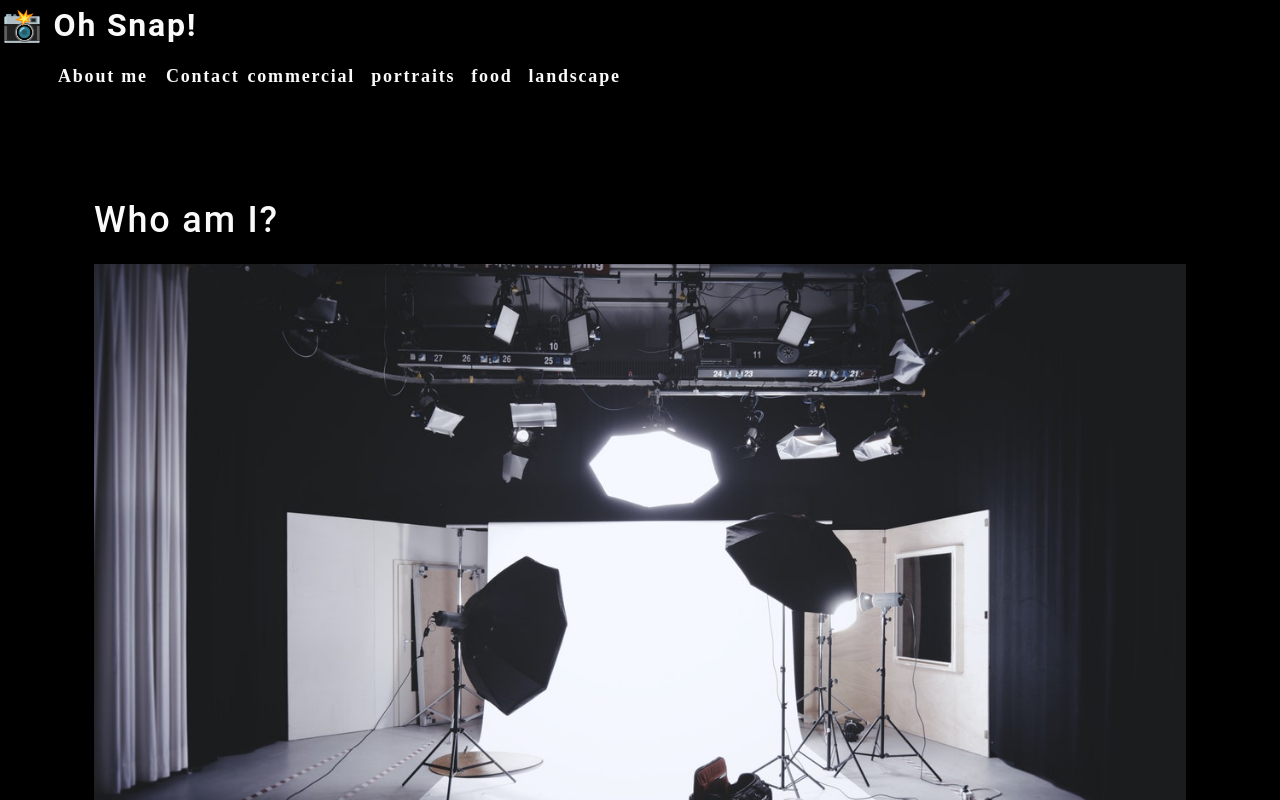
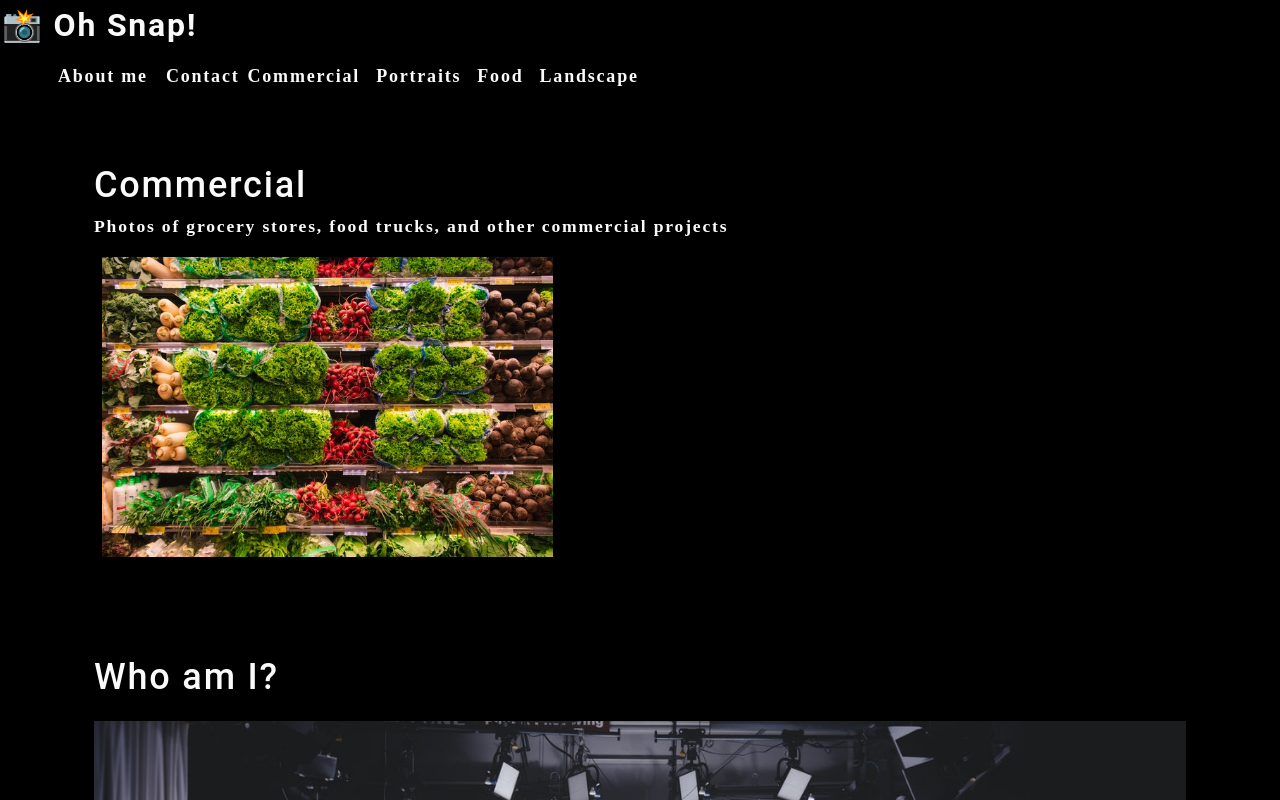
Before and after one commit to SamsonGee/photo-port, a React (Create React App) app: page / in a window 1280 px wide. Shown: the top 800 px of the page. Built offline with nearby package versions, Linux system fonts and the light colour scheme.

Commit message:
ok let's get this

```diff
--- a/src/App.js
+++ b/src/App.js
@@ -1,12 +1,15 @@
 import React from 'react';
 import Nav from './components/Nav'
 import About from './components/About';
+import Gallery from "./components/Gallery";
+
 
 function App() {
   return (
     <div>
       <Nav></Nav>
       <main>
+        <Gallery></Gallery>
         <About></About>
       </main>
     </div>
--- /dev/null
+++ b/src/components/Gallery/index.js
@@ -0,0 +1,25 @@
+import React from 'react';
+import { capitalizeFirstLetter } from '../../utils/helpers';
+import photo from '../../assets/small/commercial/0.jpg'
+
+function Gallery(props) {
+    const currentCategory = {
+      name: "commercial",
+      description:
+        "Photos of grocery stores, food trucks, and other commercial projects",
+    };
+    return (
+      <section>
+        <h1>{capitalizeFirstLetter(currentCategory.name)}</h1>
+        <p>{currentCategory.description}</p>
+        <div>
+          <img
+            src={photo}
+            alt="Commercial Example"
+            className="img-thumbnail mx-1"
+          />
+        </div>
+      </section>
+    );
+  }
+  export default Gallery;
--- a/src/components/Nav/index.js
+++ b/src/components/Nav/index.js
@@ -6,14 +6,14 @@
     }
     const categories = [
         {
-          name: "commercial",
+          name: "Commercial",
           description:
             "Photos of grocery stores, food trucks, and other commercial projects",
         },
-        { name: "portraits", description: "Portraits of people in my life" },
-        { name: "food", description: "Delicious delicacies" },
+        { name: "Portraits", description: "Portraits of people in my life" },
+        { name: "Food", description: "Delicious delicacies" },
         {
-          name: "landscape",
+          name: "Landscape",
           description: "Fields, farmhouses, waterfalls, and the beauty of nature",
         },
       ];
```
Also changed, not shown: 1 other file (tests, documents, lock files or other folders).
